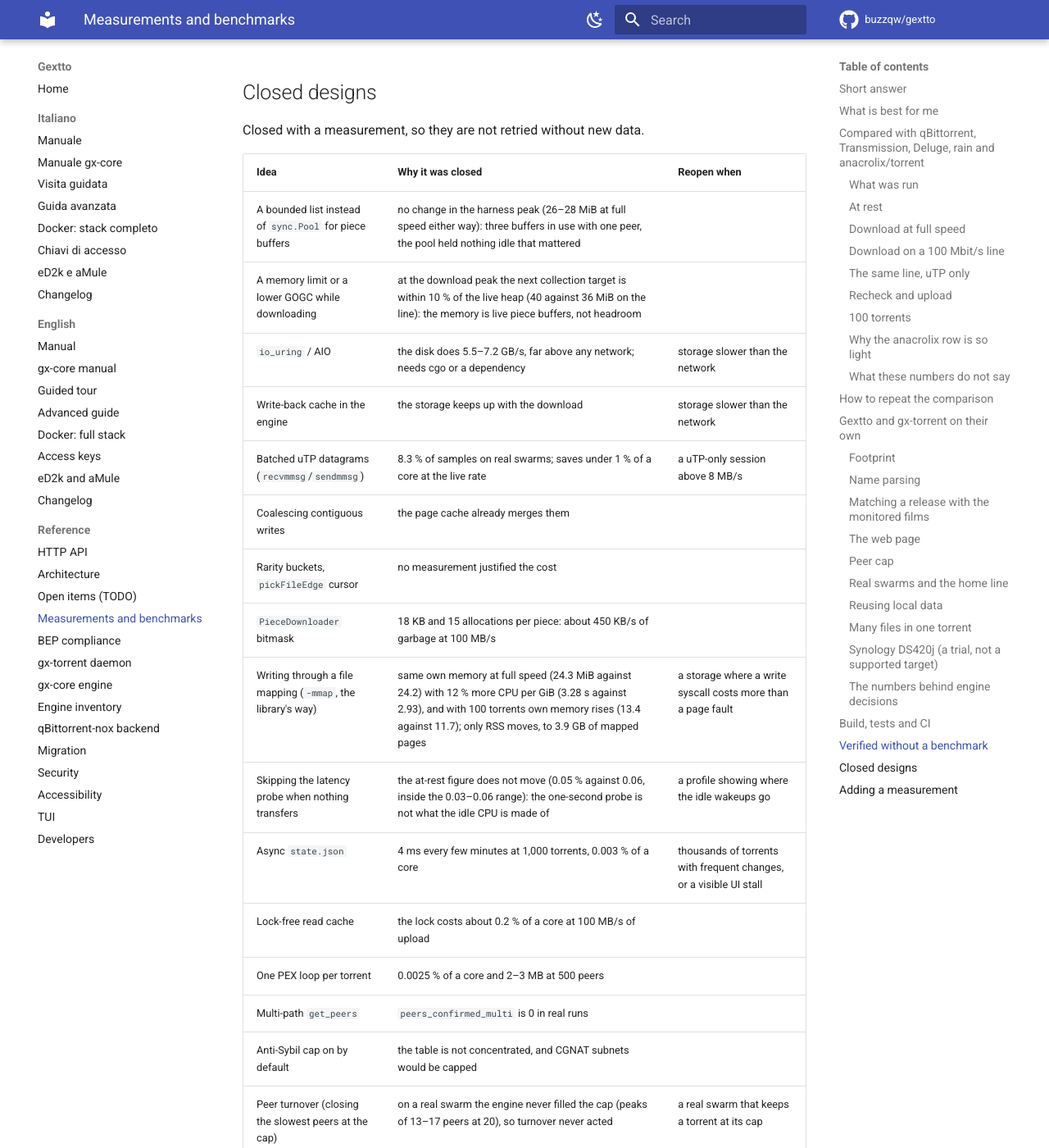
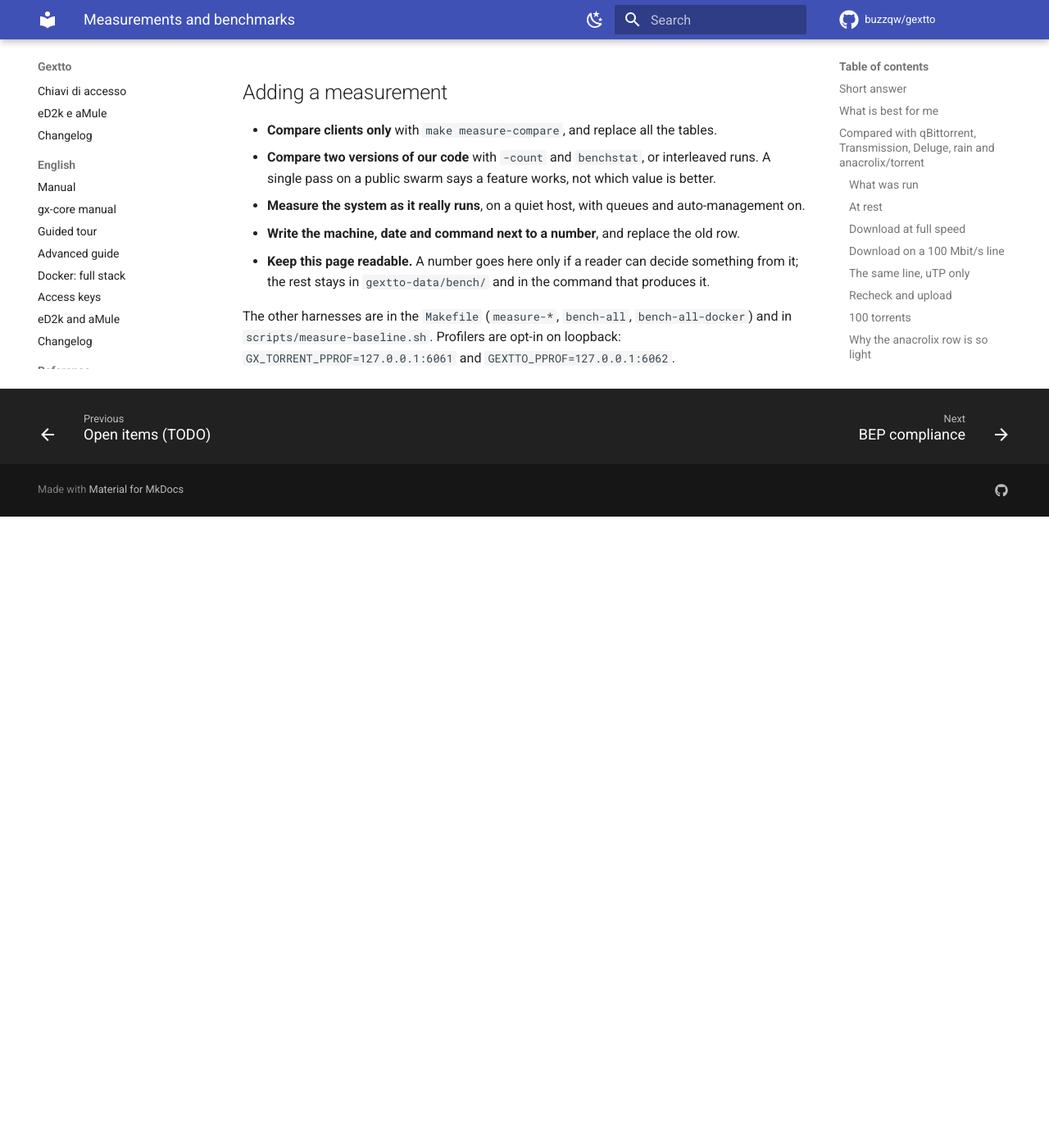
Before and after one commit to buzzqw/gextto, an MkDocs documentation site: the page built from docs/measurements.md, in a window 1280 px wide and 1400 px high, scrolled down 16179 px. Shown: the whole window at 82% size. Built offline with MkDocs 1.6.1 and Material for MkDocs 9.7.7, drawn with Linux system fonts in a browser that asks for light colours; comment, search, counter and statistics services are not loaded; after the commit the page ends 16809 px from its top, so only the background shows below that; some of the changed text lies outside the part shown.

Commit message:
docs(measurements): drop the Closed designs table
The page holds figures and nothing else: the ideas closed by a measurement are
not recorded there any more.

- remove the Closed designs table (27 rows) from docs/measurements.md and the
  line that sent a rejected idea there
- AGENTS.md: the rule no longer allows that table, and docs/todo.md no longer
  points at it
- docs/gx-torrent.md: one check per drive and read-ahead hints are simply
  measured and rejected, without a pointer
- docs/README.md: the index row describes what the page now holds

```diff
--- a/docs/measurements.md
+++ b/docs/measurements.md
@@ -451,39 +451,6 @@
   refused instead of panicking, and the mmap fault guard turns a fault into an I/O error at
   the same write cost.
 
-## Closed designs
-
-Closed with a measurement, so they are not retried without new data.
-
-| Idea | Why it was closed | Reopen when |
-|---|---|---|
-| A bounded list instead of `sync.Pool` for piece buffers | no change in the harness peak (26–28 MiB at full speed either way): three buffers in use with one peer, the pool held nothing idle that mattered | |
-| A memory limit or a lower GOGC while downloading | at the download peak the next collection target is within 10 % of the live heap (40 against 36 MiB on the line): the memory is live piece buffers, not headroom | |
-| `io_uring` / AIO | the disk does 5.5–7.2 GB/s, far above any network; needs cgo or a dependency | storage slower than the network |
-| Write-back cache in the engine | the storage keeps up with the download | storage slower than the network |
-| Batched uTP datagrams (`recvmmsg`/`sendmmsg`) | 8.3 % of samples on real swarms; saves under 1 % of a core at the live rate | a uTP-only session above 8 MB/s |
-| Coalescing contiguous writes | the page cache already merges them | |
-| Rarity buckets, `pickFileEdge` cursor | no measurement justified the cost | |
-| `PieceDownloader` bitmask | 18 KB and 15 allocations per piece: about 450 KB/s of garbage at 100 MB/s | |
-| Writing through a file mapping (`-mmap`, the library's way) | same own memory at full speed (24.3 MiB against 24.2) with 12 % more CPU per GiB (3.28 s against 2.93), and with 100 torrents own memory rises (13.4 against 11.7); only RSS moves, to 3.9 GB of mapped pages | a storage where a write syscall costs more than a page fault |
-| Skipping the latency probe when nothing transfers | the at-rest figure does not move (0.05 % against 0.06, inside the 0.03–0.06 range): the one-second probe is not what the idle CPU is made of | a profile showing where the idle wakeups go |
-| Async `state.json` | 4 ms every few minutes at 1,000 torrents, 0.003 % of a core | thousands of torrents with frequent changes, or a visible UI stall |
-| Lock-free read cache | the lock costs about 0.2 % of a core at 100 MB/s of upload | |
-| One PEX loop per torrent | 0.0025 % of a core and 2–3 MB at 500 peers | |
-| Multi-path `get_peers` | `peers_confirmed_multi` is 0 in real runs | |
-| Anti-Sybil cap on by default | the table is not concentrated, and CGNAT subnets would be capped | |
-| Peer turnover (closing the slowest peers at the cap) | on a real swarm the engine never filled the cap (peaks of 13–17 peers at 20), so turnover never acted | a real swarm that keeps a torrent at its cap |
-| Auto cutting the caps when the router sees another device | a call next to a download filling the line: median 15 ms idle, 36–50 ms loaded; the spikes above 150 ms came from another device | a call that degrades next to a download |
-| Throttling TCP while uTP peers share the line (libtorrent's mixed mode) | 3-minute rounds on a real swarm: mixed 5.9 and 7.7 MB/s, TCP only 3.9 and 6.7, uTP only 2.0 and 3.4; mixed also had the lowest p90/p99 ping | a mixed swarm where mixed loses speed or latency against one transport |
-| One full check per drive at a time | NAS, NFS 4.1: two 512 MiB checks at once 13.1–14.2 s, one after the other 18.2–19.2 s | a local hard disk measured |
-| Read-ahead hints (`WILLNEED`) for the next pieces of a check | NAS, cold round: 34 MiB/s, 29 with two pieces ahead, 24 with four | |
-| Choking changes | reciprocation works locally and against libtorrent | a gap on a real swarm |
-| Super-seeding by default | no upload saved on measurable swarms, about 24 % slower locally | |
-| Merge candidates ordered by reusable bytes | superseded by the dedup | |
-| Upsert with two conflict targets (archive) | 17 ms more per 1,000 releases | |
-| `idx_archive_title`, index on `lower(magnet_hash)` | never used by the queries | |
-| Latency guard with a fixed ceiling or floor | locked to a slow sample or an arbitrary number | |
-
 ## Adding a measurement
 
 - **Compare clients only** with `make measure-compare`, and replace all the tables.
@@ -493,8 +460,7 @@
   on.
 - **Write the machine, date and command next to a number**, and replace the old row.
 - **Keep this page readable.** A number goes here only if a reader can decide something from
-  it; the rest stays in `gextto-data/bench/` and in the command that produces it. A rejected
-  idea goes under [Closed designs](#closed-designs).
+  it; the rest stays in `gextto-data/bench/` and in the command that produces it.
 
 The other harnesses are in the `Makefile` (`measure-*`, `bench-all`, `bench-all-docker`) and in
 `scripts/measure-baseline.sh`. Profilers are opt-in on loopback: `GX_TORRENT_PPROF=127.0.0.1:6061`
```
Also changed, not shown: AGENTS.md (+6 -8 lines), docs/README.md (+1 -1 lines), docs/gx-torrent.md (+1 -1 lines), docs/todo.md (+0 -4 lines).
